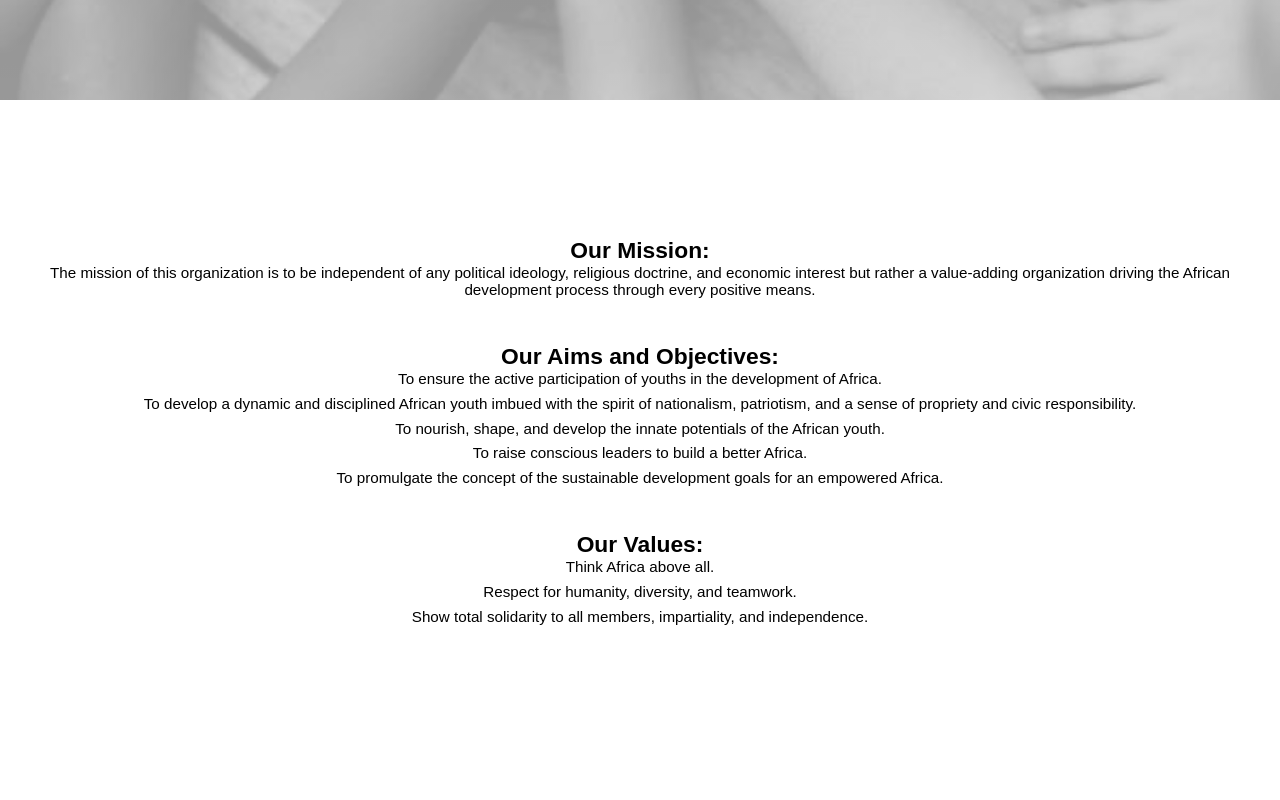
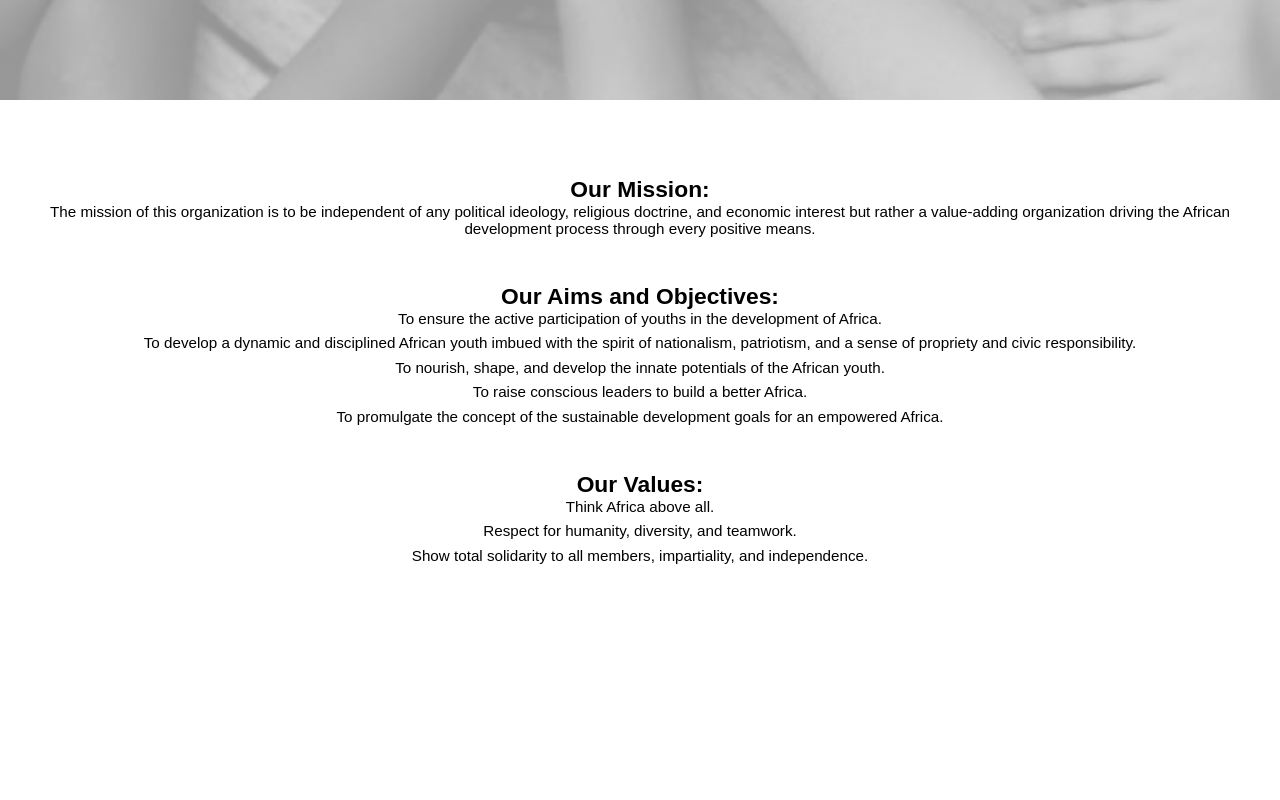
Before and after one commit to Iydeejames/Raised-Initiative-website, a React (Create React App) app: page / in a window 1280 px wide. Shown: the part 700-1500 px from the top of the page. Built offline with nearby package versions, Linux system fonts and the light colour scheme.

Commit message:
CSS Added

```diff
--- a/src/App.css
+++ b/src/App.css
@@ -177,12 +177,12 @@ body {
   display: flex;
   justify-content: center;
   text-align: center;
-  height: 100vh;
+  height: 110vh;
 }
 
 .content {
   margin: 2rem;
-  margin-top: 6rem;
+  margin-top: 2rem;
 }
 
 h2 {
@@ -427,7 +427,7 @@ body.modal-open {
 .footer-section {
   background-color: rgb(66, 161, 224);
   color: white;
-  padding: 20px;
+  padding: 40px;
   display: flex;
   justify-content: space-around;
   align-items: center;
@@ -438,7 +438,6 @@ body.modal-open {
 .social-media {
   display: flex;
   gap: 10px;
-
   margin-left: 25%;
   padding-right: 25%;
   margin-top: -2rem;
@@ -454,7 +453,7 @@ body.modal-open {
 .contact-bar{
   background-color: white;
   color: #000;
-  padding: 5px;
+  padding: 15px;
   margin: 5px;
   cursor: pointer;
   text-align: center;
@@ -462,7 +461,7 @@ body.modal-open {
   font-weight: 500;
   width: 60rem;
   margin-top: 1rem;
-  margin-right: -1rem;
+  margin-right: -0.1rem;
 }
 .phone,
 .address,
```
